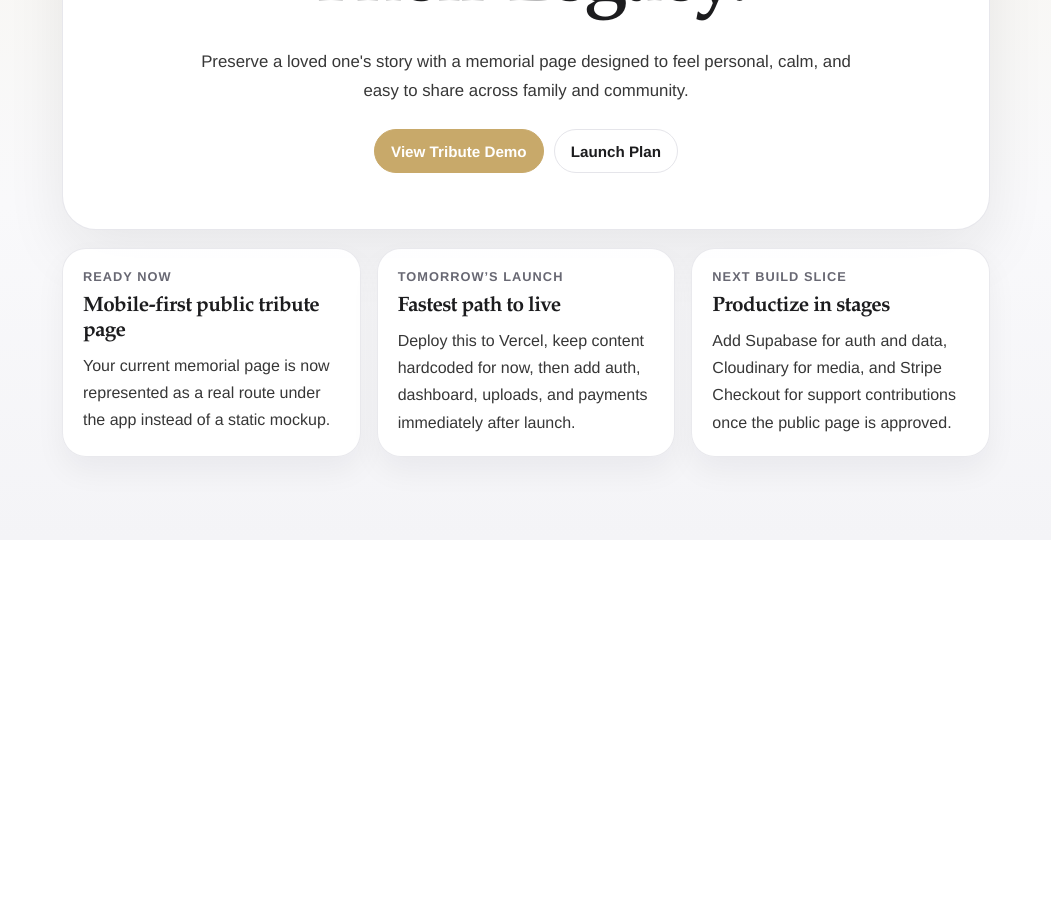
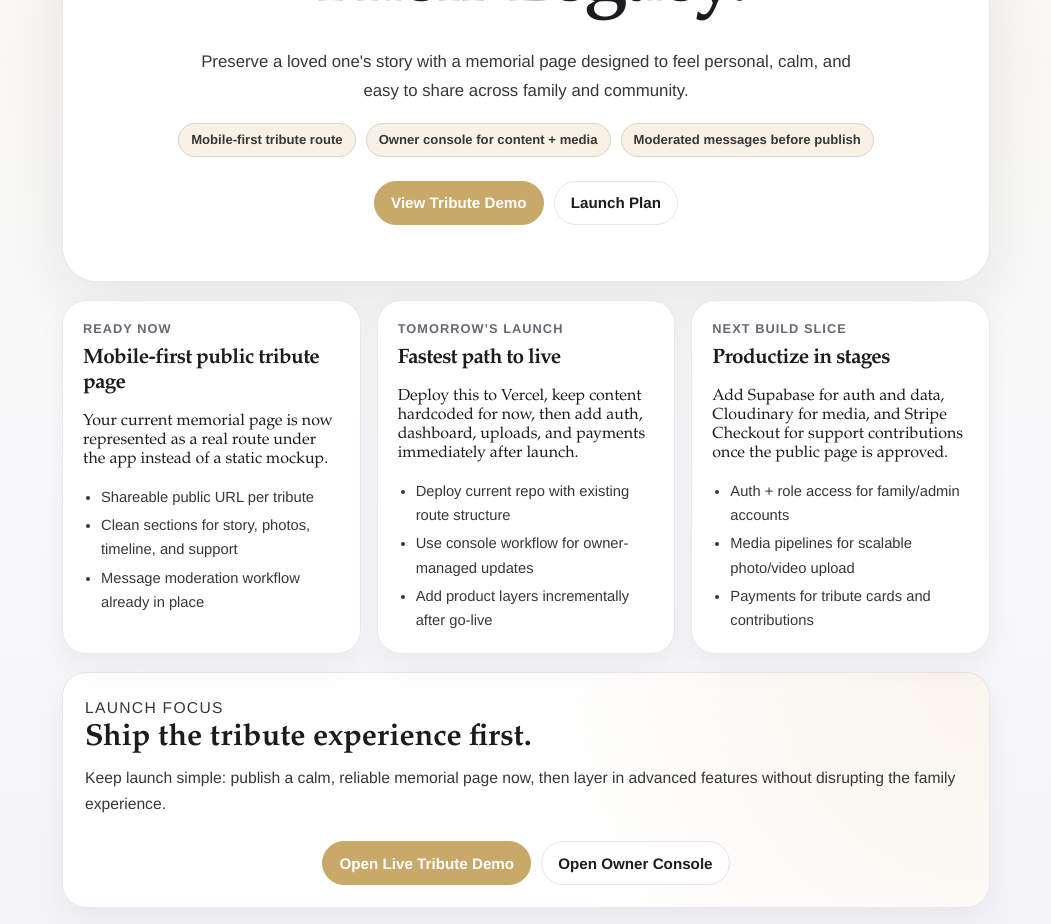
Before and after one commit to francis-dotcom/biotribute, a Next.js app: page / in a window 1280 px wide. Shown: the part 260-1184 px from the top of the page, without its empty margins (114-1165 px from the left). Before the commit the page ends 800 px from the top, so only its background shows below. Built offline with nearby package versions, Linux system fonts and the light colour scheme; no server answers.

Commit message:
styles: 2 file(s)

```diff
--- a/src/app/globals.css
+++ b/src/app/globals.css
@@ -160,6 +160,23 @@ textarea {
   margin-top: 24px;
 }
 
+.landing-proof {
+  display: flex;
+  flex-wrap: wrap;
+  justify-content: center;
+  gap: 10px;
+  margin-top: 18px;
+}
+
+.landing-proof span {
+  padding: 8px 12px;
+  border: 1px solid color-mix(in srgb, var(--gold) 28%, var(--line));
+  border-radius: 999px;
+  background: color-mix(in srgb, var(--gold-soft) 68%, white);
+  color: var(--muted-2);
+  font: 600 0.82rem/1.2 var(--font-sans);
+}
+
 .button-primary,
 .button-secondary {
   display: inline-flex;
@@ -243,6 +260,17 @@ textarea {
 
 .landing-card {
   padding: 20px;
+}
+
+.landing-checklist {
+  margin: 12px 0 0;
+  padding-left: 18px;
+  color: var(--muted-2);
+  font: 0.92rem/1.65 var(--font-sans);
+}
+
+.landing-checklist li + li {
+  margin-top: 4px;
 }
 
 .landing-card h2 {
@@ -260,6 +288,28 @@ textarea {
   margin: 0;
   color: var(--muted-2);
   font: 1rem/1.7 var(--font-sans);
+}
+
+.landing-solid-cta {
+  margin-top: 18px;
+  padding: 22px;
+  border: 1px solid rgba(229, 229, 234, 0.82);
+  border-radius: var(--radius-lg);
+  background:
+    radial-gradient(circle at top right, color-mix(in srgb, var(--gold-soft) 48%, transparent), transparent 48%),
+    rgba(255, 255, 255, 0.95);
+  box-shadow: var(--shadow-sm);
+}
+
+.landing-solid-cta h2 {
+  margin: 0 0 8px;
+  font-size: clamp(1.4rem, 3vw, 1.9rem);
+}
+
+.landing-solid-cta p {
+  margin: 0;
+  color: var(--muted-2);
+  font: 0.98rem/1.65 var(--font-sans);
 }
 
 .tribute-page {
--- a/src/app/page.tsx
+++ b/src/app/page.tsx
@@ -13,6 +13,11 @@ export default function HomePage() {
           Preserve a loved one&apos;s story with a memorial page designed to feel
           personal, calm, and easy to share across family and community.
         </p>
+        <div className="landing-proof">
+          <span>Mobile-first tribute route</span>
+          <span>Owner console for content + media</span>
+          <span>Moderated messages before publish</span>
+        </div>
         <div className="landing-actions">
           <Link className="button-primary" href={`/${featuredTribute.slug}`}>
             View Tribute Demo
@@ -31,6 +36,11 @@ export default function HomePage() {
             Your current memorial page is now represented as a real route under the
             app instead of a static mockup.
           </p>
+          <ul className="landing-checklist">
+            <li>Shareable public URL per tribute</li>
+            <li>Clean sections for story, photos, timeline, and support</li>
+            <li>Message moderation workflow already in place</li>
+          </ul>
         </article>
         <article className="landing-card">
           <p className="card-label">Tomorrow’s Launch</p>
@@ -39,6 +49,11 @@ export default function HomePage() {
             Deploy this to Vercel, keep content hardcoded for now, then add auth,
             dashboard, uploads, and payments immediately after launch.
           </p>
+          <ul className="landing-checklist">
+            <li>Deploy current repo with existing route structure</li>
+            <li>Use console workflow for owner-managed updates</li>
+            <li>Add product layers incrementally after go-live</li>
+          </ul>
         </article>
         <article className="landing-card" id="next-steps">
           <p className="card-label">Next Build Slice</p>
@@ -47,7 +62,29 @@ export default function HomePage() {
             Add Supabase for auth and data, Cloudinary for media, and Stripe Checkout
             for support contributions once the public page is approved.
           </p>
+          <ul className="landing-checklist">
+            <li>Auth + role access for family/admin accounts</li>
+            <li>Media pipelines for scalable photo/video upload</li>
+            <li>Payments for tribute cards and contributions</li>
+          </ul>
         </article>
+      </section>
+
+      <section className="landing-solid-cta">
+        <p className="card-label">Launch Focus</p>
+        <h2>Ship the tribute experience first.</h2>
+        <p>
+          Keep launch simple: publish a calm, reliable memorial page now, then layer
+          in advanced features without disrupting the family experience.
+        </p>
+        <div className="landing-actions">
+          <Link className="button-primary" href={`/${featuredTribute.slug}`}>
+            Open Live Tribute Demo
+          </Link>
+          <a className="button-secondary" href="/console/SirFemiOgini">
+            Open Owner Console
+          </a>
+        </div>
       </section>
     </main>
   );
```
